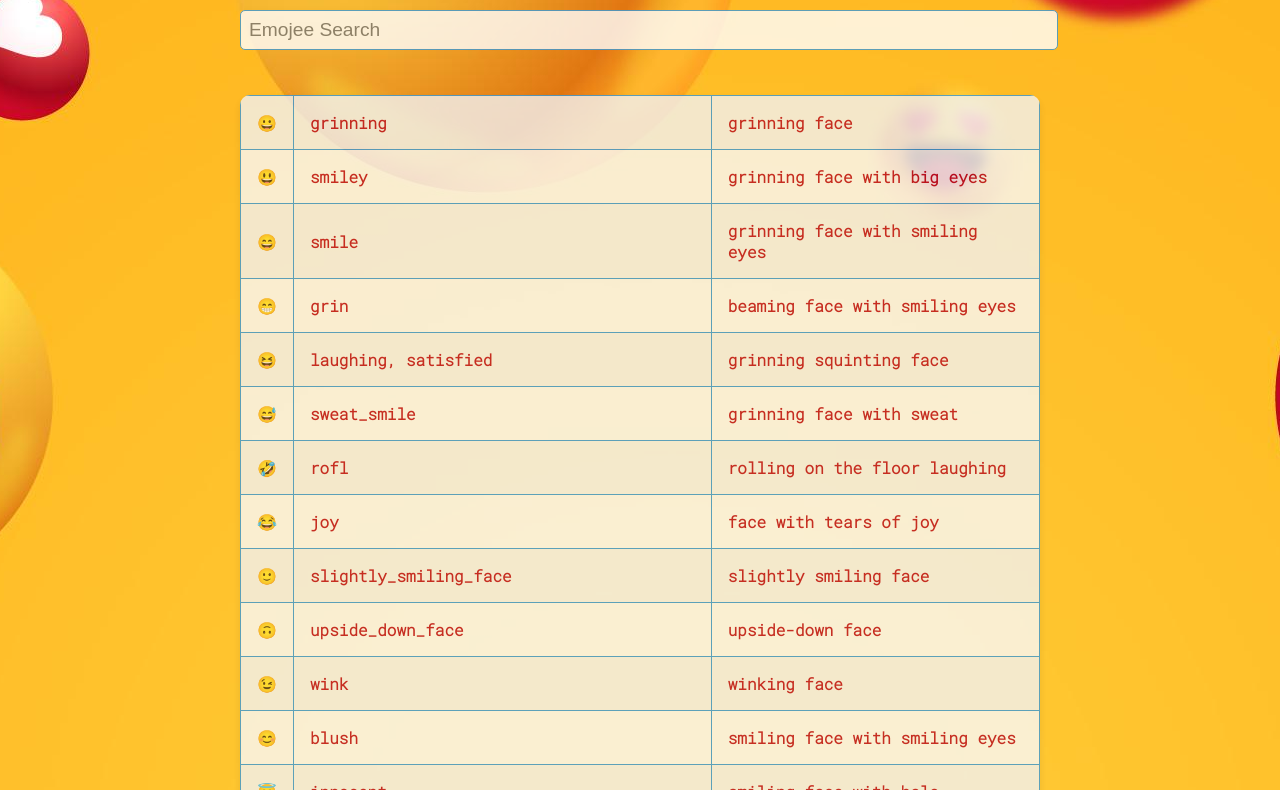
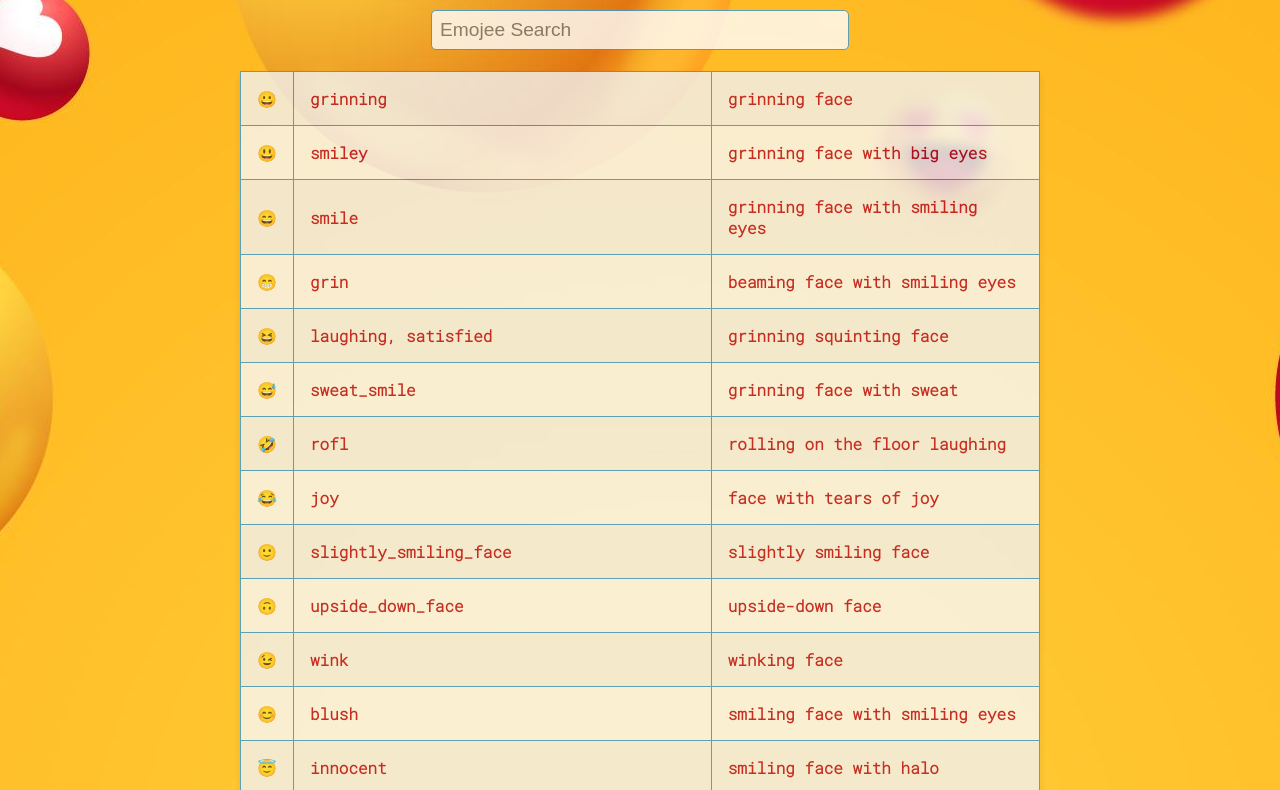
Before and after one commit to akanksha-18/Emojee-Project, a plain HTML site: page index.html in a window 1280 px wide. Shown: the part 101-891 px from the top of the page. Drawn offline with Linux system fonts and the light colour scheme.

Commit message:
Update style.css

```diff
--- a/style.css
+++ b/style.css
@@ -6,7 +6,7 @@
     --black: #000000;
     --white: #ffffff;
     --gray: #333333;
-    --primary: #3498db; /* Change this to your preferred primary color */
+    --primary: #3498db;
 }
 
 body, h1, h2, h3, h4, h5, h6, p {
@@ -50,7 +50,9 @@ input {
     border: 1px solid var(--primary);
     border-radius: 5px;
     padding: 0.5rem;
-    width: 100%;
+    width: 50%;
+    margin: 0 auto;
+    display: block;
 }
 
 
@@ -70,14 +72,17 @@ input {
 .desc::first-letter {
     text-transform: uppercase;
 }
+.table-container {
+    max-height: 510px;
+    overflow-y: auto;
+}
 table {
     border-collapse: collapse;
     width: 100%;
-    margin-top: 1.5rem;
     background-color: #f2f2f2;
-    border-radius: 10px;
-    overflow: hidden;
-    box-shadow: 0 4px 8px rgba(0, 0, 0, 0.1); }
+
+    box-shadow: 0 4px 8px rgba(0, 0, 0, 0.1);
+}
 
 th, td {
     border: 1px solid var(--primary);
```
